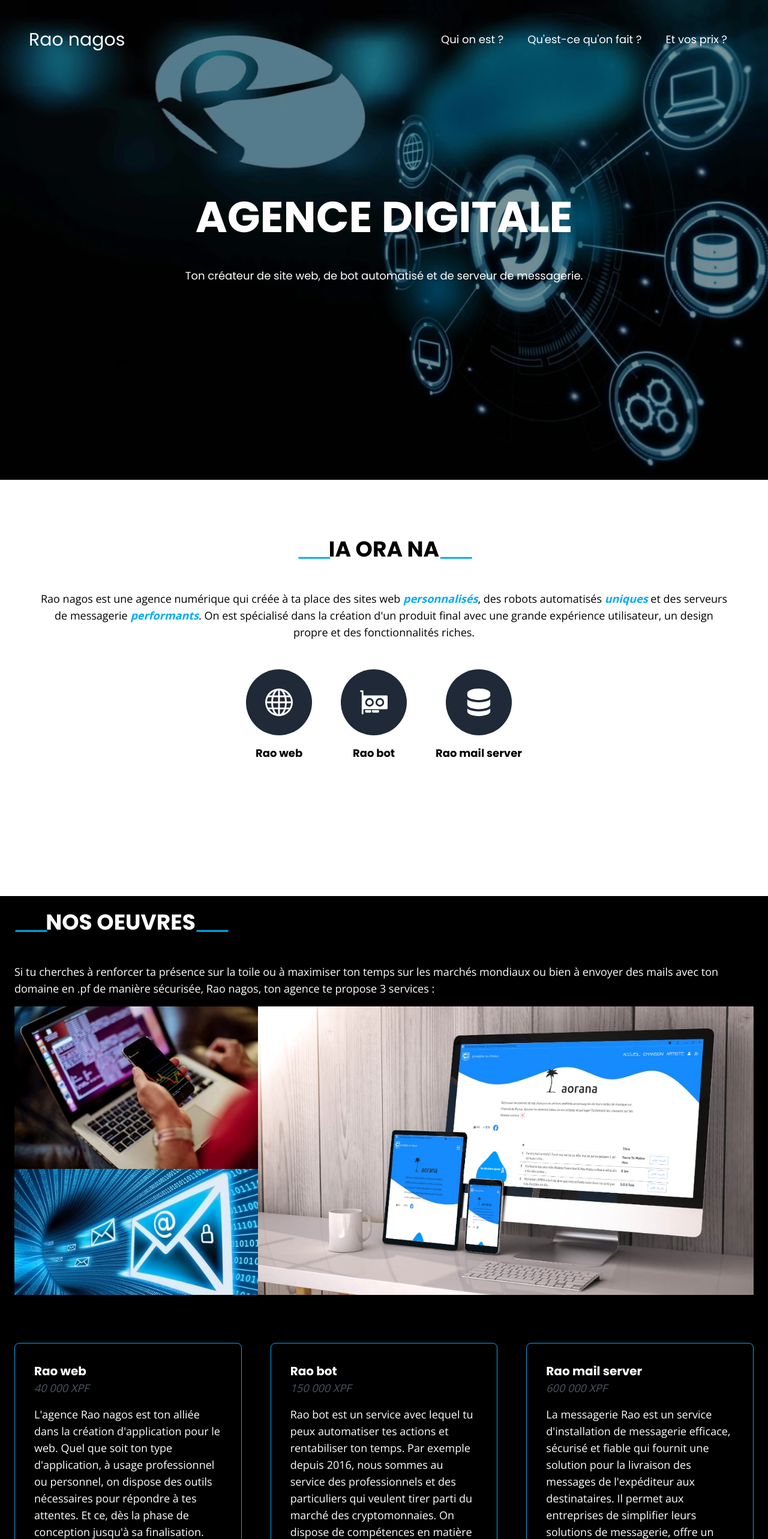
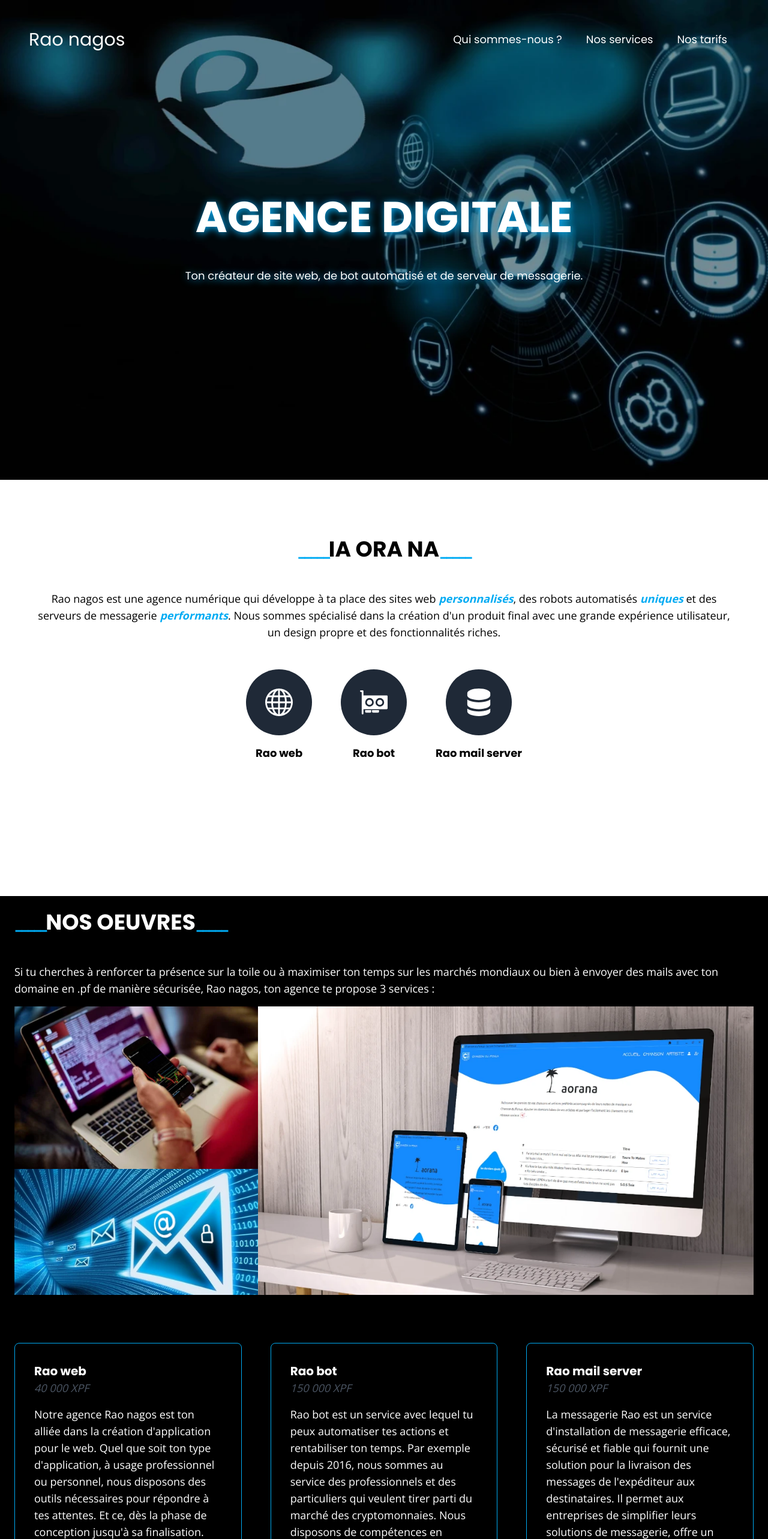
Before and after one commit to tetuaoro/raonagos, a Next.js app: page / in a window 1280 px wide. Shown: the top 2566 px of the page at 60% size. Built offline with nearby package versions, Linux system fonts and the light colour scheme.

Commit message:
feat: some adjustements and updates

```diff
--- a/package.json
+++ b/package.json
@@ -1,6 +1,6 @@
 {
   "name": "raonagos",
-  "version": "0.1.7",
+  "version": "0.1.8",
   "private": true,
   "scripts": {
     "dev": "next dev",
--- a/src/components/footer.tsx
+++ b/src/components/footer.tsx
@@ -32,6 +32,17 @@ export default function Header() {
               <span className="ml-2">Tahiti, Paea</span>
             </div>
             <div className="flex items-center">
+              <svg xmlns="http://www.w3.org/2000/svg" width="16" height="16" fill="currentColor" className="bi bi-telephone-fill" viewBox="0 0 16 16">
+                <path
+                  fillRule="evenodd"
+                  d="M1.885.511a1.745 1.745 0 0 1 2.61.163L6.29 2.98c.329.423.445.974.315 1.494l-.547 2.19a.678.678 0 0 0 .178.643l2.457 2.457a.678.678 0 0 0 .644.178l2.189-.547a1.745 1.745 0 0 1 1.494.315l2.306 1.794c.829.645.905 1.87.163 2.611l-1.034 1.034c-.74.74-1.846 1.065-2.877.702a18.634 18.634 0 0 1-7.01-4.42 18.634 18.634 0 0 1-4.42-7.009c-.362-1.03-.037-2.137.703-2.877L1.885.511z"
+                />
+              </svg>
+              <span className="ml-2">
+                <a href="tel:+68987323795">+689 87323795</a>
+              </span>
+            </div>
+            <div className="flex items-center">
               <svg xmlns="http://www.w3.org/2000/svg" width="16" height="16" fill="currentColor" className="bi bi-envelope-fill" viewBox="0 0 16 16">
                 <path d="M.05 3.555A2 2 0 0 1 2 2h12a2 2 0 0 1 1.95 1.555L8 8.414.05 3.555ZM0 4.697v7.104l5.803-3.558L0 4.697ZM6.761 8.83l-6.57 4.027A2 2 0 0 0 2 14h12a2 2 0 0 0 1.808-1.144l-6.57-4.027L8 9.586l-1.239-.757Zm3.436-.586L16 11.801V4.697l-5.803 3.546Z" />
               </svg>
@@ -52,12 +63,12 @@ export default function Header() {
               </svg>
               <span className="ml-2">raonagos</span>
             </a>
-            <a href="https://www.twitter.com/raonagos" className="flex items-center" target="_blank" rel="noreferrer">
+           {/*  <a href="https://www.twitter.com/raonagos" className="flex items-center" target="_blank" rel="noreferrer">
               <svg xmlns="http://www.w3.org/2000/svg" width="20" height="20" fill="currentColor" className="bi bi-twitter" viewBox="0 0 16 16">
                 <path d="M5.026 15c6.038 0 9.341-5.003 9.341-9.334 0-.14 0-.282-.006-.422A6.685 6.685 0 0 0 16 3.542a6.658 6.658 0 0 1-1.889.518 3.301 3.301 0 0 0 1.447-1.817 6.533 6.533 0 0 1-2.087.793A3.286 3.286 0 0 0 7.875 6.03a9.325 9.325 0 0 1-6.767-3.429 3.289 3.289 0 0 0 1.018 4.382A3.323 3.323 0 0 1 .64 6.575v.045a3.288 3.288 0 0 0 2.632 3.218 3.203 3.203 0 0 1-.865.115 3.23 3.23 0 0 1-.614-.057 3.283 3.283 0 0 0 3.067 2.277A6.588 6.588 0 0 1 .78 13.58a6.32 6.32 0 0 1-.78-.045A9.344 9.344 0 0 0 5.026 15z" />
               </svg>
               <span className="ml-2">raonagos</span>
-            </a>
+            </a> */}
           </div>
         </div>
       </div>
--- a/src/components/header.tsx
+++ b/src/components/header.tsx
@@ -5,7 +5,7 @@ import { sitename } from "@libs/app"
 
 import hero from "@images/hero_bg.webp"
 
-import type { MouseEventHandler } from "react"
+import type { MouseEventHandler, CSSProperties } from "react"
 
 export default function Header() {
   const [menuToggle, setMenuToggle] = useState(false)
@@ -13,6 +13,9 @@ export default function Header() {
     speed: -100,
   })
   const toggleMenu: MouseEventHandler = (e) => ((e.target as HTMLElement).nodeName === "A" ? setMenuToggle(false) : setMenuToggle(!menuToggle))
+  const shadowMyText: CSSProperties = {
+    textShadow: "0.1rem 0.1rem 0.8rem #00abf3",
+  }
 
   return (
     <header className="poppins">
@@ -30,25 +33,29 @@ export default function Header() {
           <ul className={`menu${menuToggle ? " show" : ""}`}>
             <li className="menu-item">
               <a href="#whoweare" onClick={toggleMenu}>
-                Qui on est ?
+                Qui sommes-nous ?
               </a>
             </li>
             <li className="menu-item">
               <a href="#whatwedo" onClick={toggleMenu}>
-                {"Qu'est-ce qu'on fait ?"}
+                Nos services
               </a>
             </li>
             <li className="menu-item">
               <a href="#prices" onClick={toggleMenu}>
-                Et vos prix ?
+                Nos tarifs
               </a>
             </li>
           </ul>
         </nav>
       </div>
       <section className="absolute top-0 w-full h-full flex flex-col justify-center text-white items-center text-center">
-        <h1 className="poppins-700 text-7xl">AGENCE DIGITALE</h1>
-        <p className="mt-8 md:mt-12">Ton créateur de site web, de bot automatisé et de serveur de messagerie.</p>
+        <h1 className="poppins-700 text-7xl" style={shadowMyText}>
+          AGENCE DIGITALE
+        </h1>
+        <p className="mt-8 md:mt-12" style={shadowMyText}>
+          Ton créateur de site web, de bot automatisé et de serveur de messagerie.
+        </p>
       </section>
     </header>
   )
--- a/src/components/prices.tsx
+++ b/src/components/prices.tsx
@@ -5,7 +5,7 @@ const Caption = () => {
   return (
     <caption style={styles}>
       <small>
-        Toute intervention après livraison est facturée, à la journée, de 7000 XPF
+        Toute intervention après livraison est facturée, à la journée, de 15 700 XPF ainsi qu'une mensualité de 7000 XPF.
         <br />
         <span className="flex items-center">
           <svg xmlns="http://www.w3.org/2000/svg" width="12" height="12" fill="currentColor" className="bi bi-check-circle-fill" viewBox="0 0 16 16">
@@ -154,16 +154,6 @@ const Tbody = () => {
         </td>
       </tr>
       <tr>
-        <td className="th">Mensualité</td>
-        <td></td>
-        <td>
-          <small>{"à partir de 7000"}</small>
-        </td>
-        <td>
-          <small>*</small>
-        </td>
-      </tr>
-      <tr>
         <td className="th">
           <small>Durée min. de conception</small>
         </td>
@@ -246,7 +236,7 @@ const Tbody = () => {
       <tr>
         <td className="th">Prix</td>
         <td></td>
-        <td>600 000</td>
+        <td>150 000</td>
         <td>*</td>
       </tr>
       <tr>
--- a/src/components/whatwedo.tsx
+++ b/src/components/whatwedo.tsx
@@ -59,7 +59,7 @@ export default function Component() {
             <i className="gray">40 000 XPF</i>
           </span>
           <p className="card-text">
-            {`L'agence ${sitename}  est ton alliée dans la création d'application pour le web. Quel que soit ton type d'application, à usage professionnel ou personnel, on dispose des outils nécessaires pour répondre à tes attentes. Et ce, dès la phase de conception jusqu'à sa finalisation. Tous nos sites sont consultables hors ligne et peuvent être installés sur ton ordinateur ou ton smartphone.`}
+            {`Notre agence ${sitename}  est ton alliée dans la création d'application pour le web. Quel que soit ton type d'application, à usage professionnel ou personnel, nous disposons des outils nécessaires pour répondre à tes attentes. Et ce, dès la phase de conception jusqu'à sa finalisation. Tous nos sites sont consultables hors ligne et peuvent être installés sur ton ordinateur ou ton smartphone.`}
           </p>
         </div>
         <div className="card">
@@ -69,14 +69,14 @@ export default function Component() {
           </span>
           <p className="card-text">
             {
-              "Rao bot est un service avec lequel tu peux automatiser tes actions et rentabiliser ton temps. Par exemple depuis 2016, nous sommes au service des professionnels et des particuliers qui veulent tirer parti du marché des cryptomonnaies. On dispose de compétences en matière de trading automatique pour tous les types de stratégies, que ce soit à court ou à long terme, sur une journée ou même sur plusieurs mois."
+              "Rao bot est un service avec lequel tu peux automatiser tes actions et rentabiliser ton temps. Par exemple depuis 2016, nous sommes au service des professionnels et des particuliers qui veulent tirer parti du marché des cryptomonnaies. Nous disposons de compétences en matière de trading automatique pour tous les types de stratégies, que ce soit à court ou à long terme, sur une journée ou même sur plusieurs mois."
             }
           </p>
         </div>
         <div className="card">
           <span className="card-title">Rao mail server</span>
           <span className="card-indication">
-            <i className="gray">600 000 XPF</i>
+            <i className="gray">150 000 XPF</i>
           </span>
           <p className="card-text">
             {
--- a/src/components/whoweare.tsx
+++ b/src/components/whoweare.tsx
@@ -6,7 +6,7 @@ export default function Component() {
       <div className="presentation">
         <h2 className="observer">IA ORA NA</h2>
         <p className="md:text-center">
-          {`${sitename} est une agence numérique qui créée à ta place des sites web `}
+          {`${sitename} est une agence numérique qui développe à ta place des sites web `}
           <strong>
             <i>personnalisés</i>
           </strong>
@@ -18,7 +18,7 @@ export default function Component() {
           <strong>
             <i>performants</i>
           </strong>
-          {". On est spécialisé dans la création d'un produit final avec une grande expérience utilisateur, un design propre et des fonctionnalités riches."}
+          {". Nous sommes spécialisé dans la création d'un produit final avec une grande expérience utilisateur, un design propre et des fonctionnalités riches."}
         </p>
       </div>
       <div className="service-items">
```
